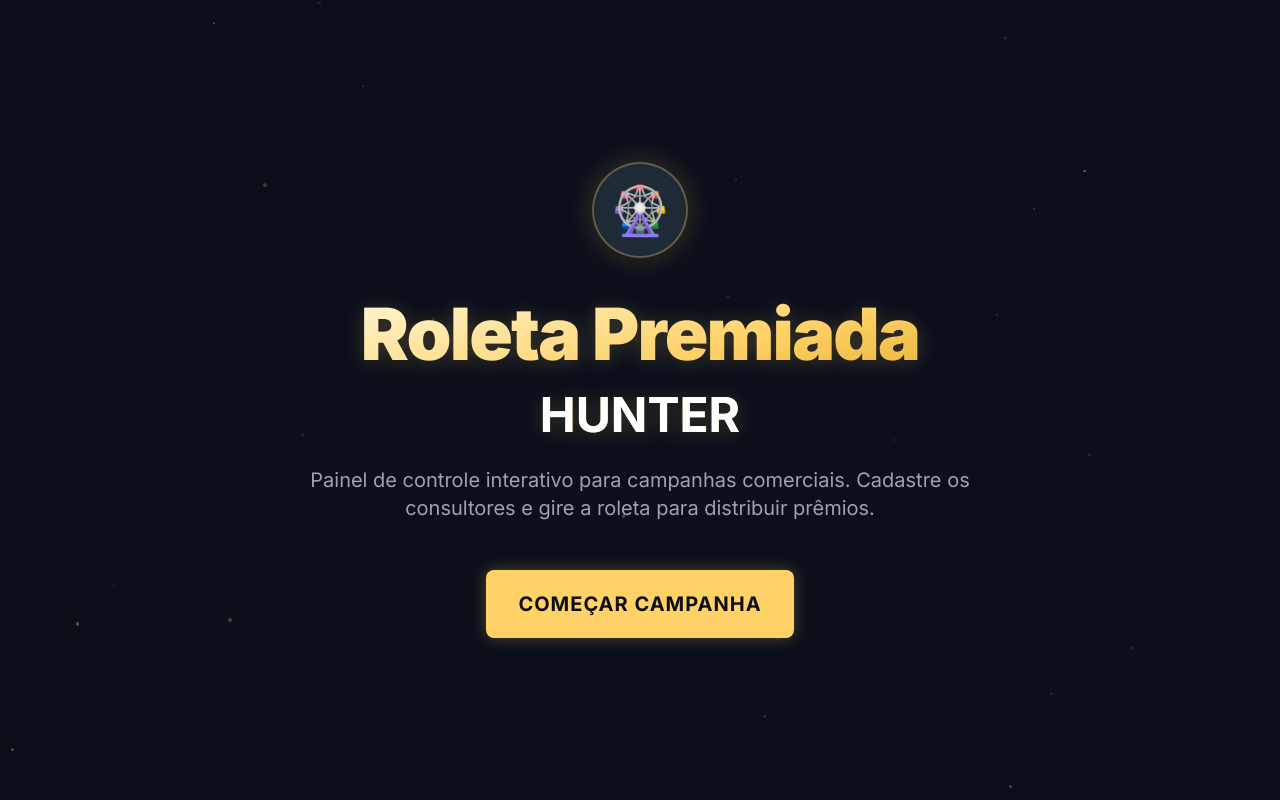
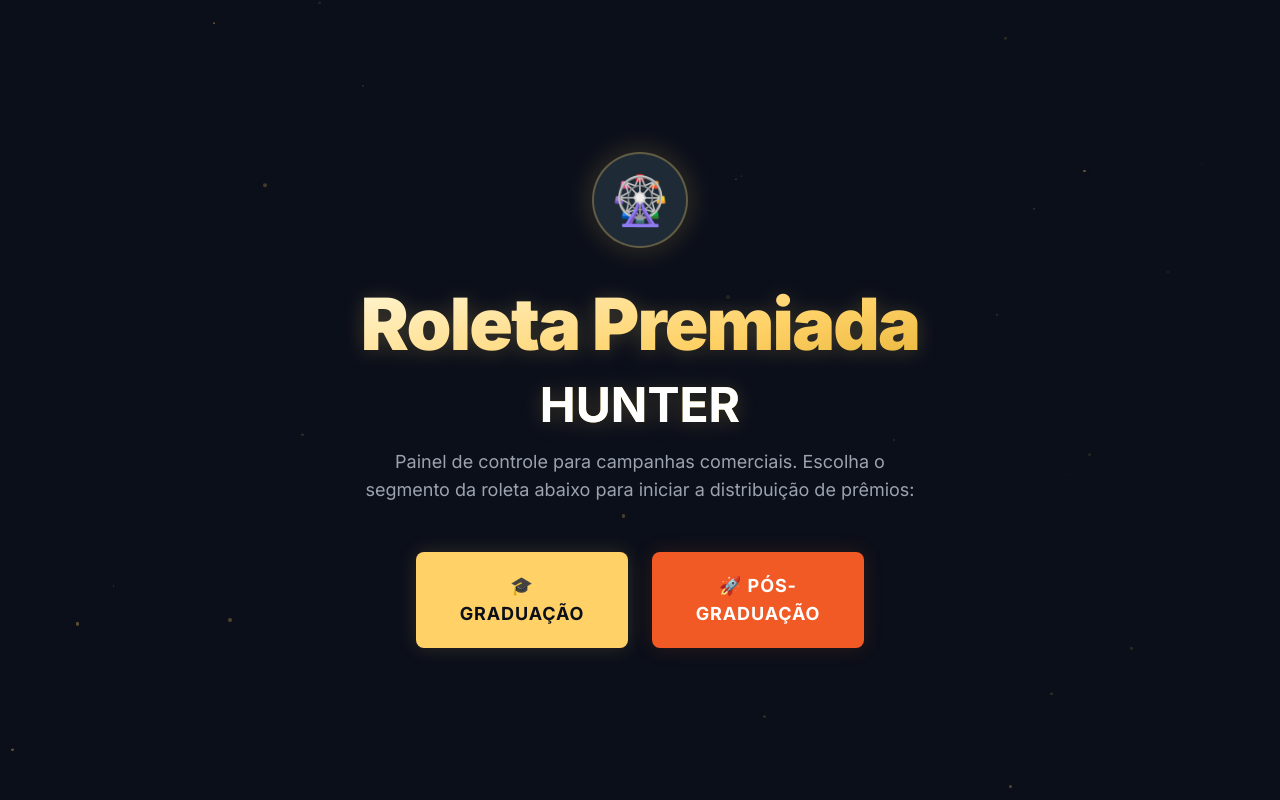
Before and after one commit to WeslleyMouraDev/RoletaPremiada, a React (Vite) app: page / in a window 1280 px wide. Built offline with nearby package versions, Linux system fonts and the light colour scheme.

Commit message:
feat: design campaign selection cards in StartScreen

```diff
--- a/src/components/screens/StartScreen.tsx
+++ b/src/components/screens/StartScreen.tsx
@@ -1,20 +1,19 @@
-
 import { motion } from 'framer-motion';
 import { Button } from '../ui/Button';
 import { GoldTitle } from '../ui/GoldTitle';
 import { ParticlesBackground } from '../ui/ParticlesBackground';
 
 type StartScreenProps = {
-  onStart: () => void;
+  onSelectCampaign: (type: 'graduacao' | 'pos') => void;
 };
 
-export function StartScreen({ onStart }: StartScreenProps) {
+export function StartScreen({ onSelectCampaign }: StartScreenProps) {
   return (
     <div className="relative min-h-screen flex flex-col items-center justify-center p-6 bg-bg overflow-hidden">
       <ParticlesBackground />
 
       <motion.div
-        className="z-10 flex flex-col items-center max-w-2xl text-center"
+        className="z-10 flex flex-col items-center max-w-3xl text-center"
         initial={{ opacity: 0, y: 30 }}
         animate={{ opacity: 1, y: 0 }}
         transition={{ duration: 0.8 }}
@@ -30,7 +29,7 @@ export function StartScreen({ onStart }: StartScreenProps) {
           </motion.div>
         </div>
 
-        <GoldTitle size="xl" delay={0.3} className="mb-6">
+        <GoldTitle size="xl" delay={0.3} className="mb-4">
           Roleta Premiada
           <br />
           <span className="text-white text-4xl md:text-5xl tracking-normal font-bold">
@@ -39,22 +38,34 @@ export function StartScreen({ onStart }: StartScreenProps) {
         </GoldTitle>
 
         <motion.p
-          className="text-lg md:text-xl text-muted mb-12"
+          className="text-base md:text-lg text-muted mb-12 max-w-xl"
           initial={{ opacity: 0 }}
           animate={{ opacity: 1 }}
           transition={{ delay: 0.6 }}
         >
-          Painel de controle interativo para campanhas comerciais.
-          Cadastre os consultores e gire a roleta para distribuir prêmios.
+          Painel de controle para campanhas comerciais. Escolha o segmento da roleta abaixo para iniciar a distribuição de prêmios:
         </motion.p>
 
         <motion.div
           initial={{ opacity: 0, y: 20 }}
           animate={{ opacity: 1, y: 0 }}
           transition={{ delay: 0.8 }}
+          className="flex flex-col sm:flex-row gap-6 w-full max-w-md justify-center"
         >
-          <Button size="lg" onClick={onStart} className="text-xl px-12 py-5 uppercase tracking-wider">
-            Começar Campanha
+          <Button
+            size="lg"
+            onClick={() => onSelectCampaign('graduacao')}
+            className="text-lg py-5 uppercase tracking-wider flex-1 shadow-[0_0_20px_rgba(255,209,102,0.15)]"
+          >
+            🎓 Graduação
+          </Button>
+          <Button
+            size="lg"
+            variant="danger"
+            onClick={() => onSelectCampaign('pos')}
+            className="text-lg py-5 uppercase tracking-wider flex-1 shadow-[0_0_20px_rgba(241,90,36,0.15)]"
+          >
+            🚀 Pós-Graduação
           </Button>
         </motion.div>
       </motion.div>
```
